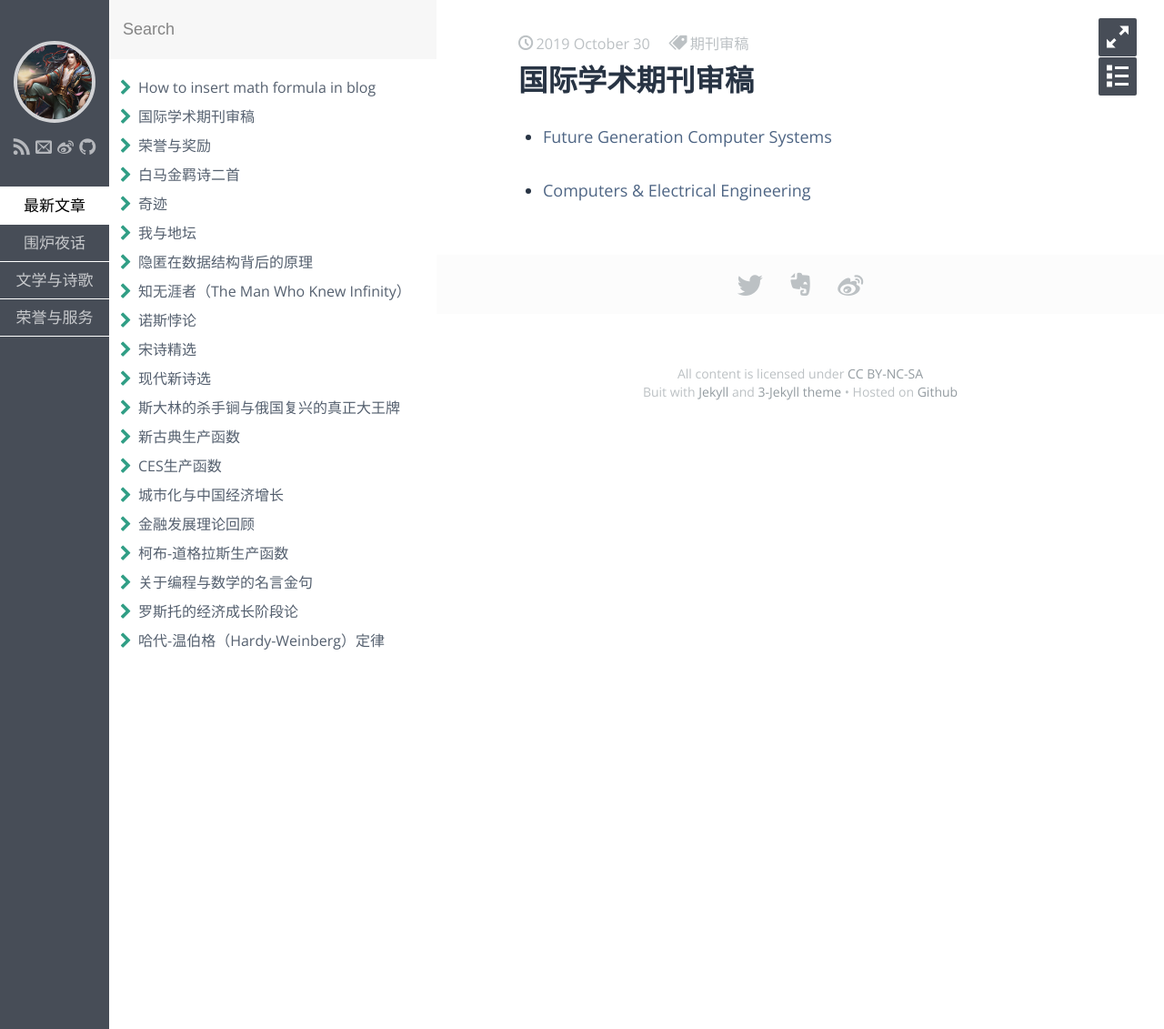
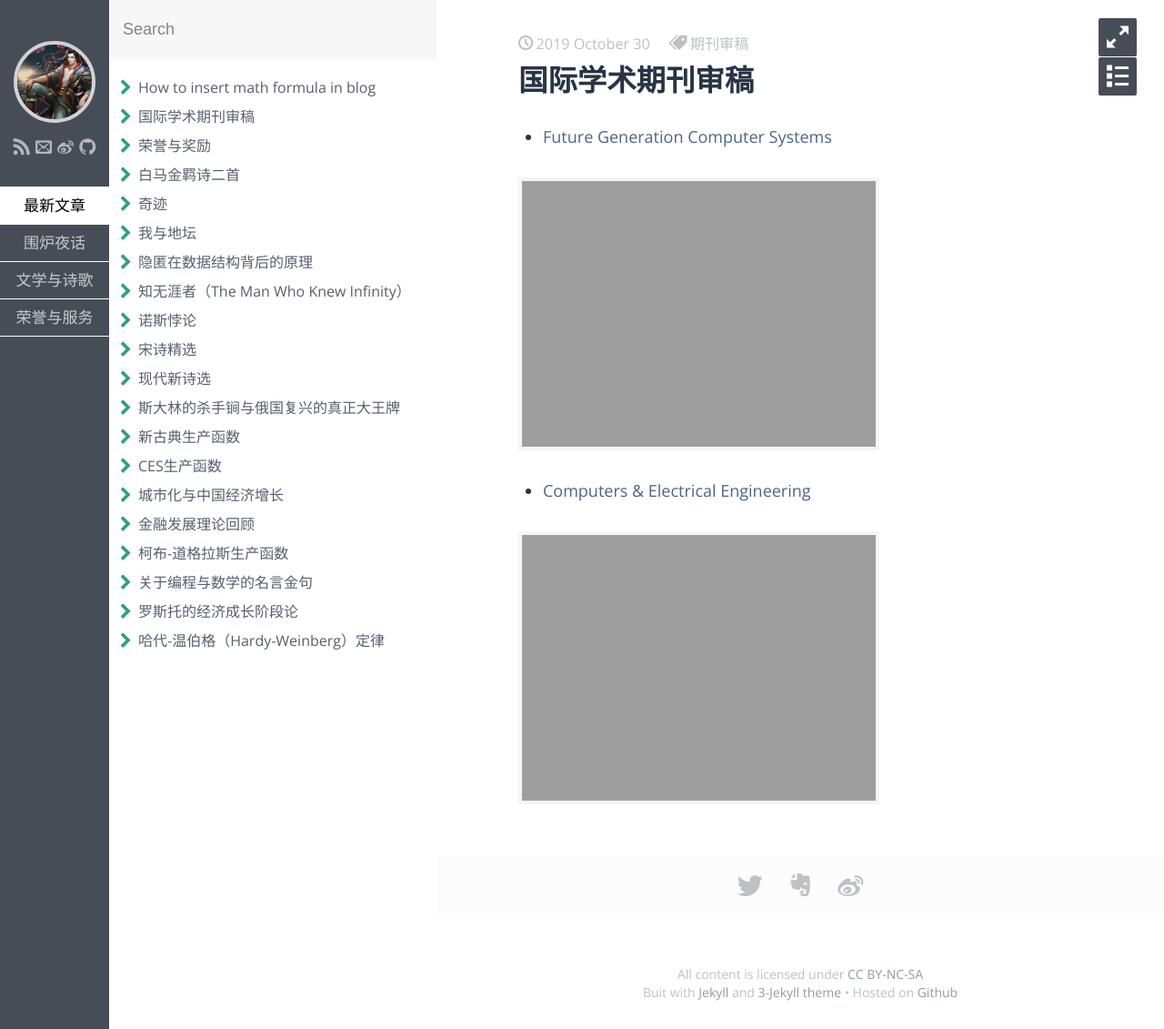
Before and after one commit to fzuo/baimafujinji, a Jekyll site: the page built from _posts/awards/2019-10-30-journal-reviewer.md, in a window 1280 px wide. Shown: the whole page at 91% size. Built offline with Jekyll 4.4.1, drawn with Linux system fonts in a browser that asks for light colours; some web fonts are replaced.

Commit message:
Update 2019-10-30-journal-reviewer.md

```diff
--- a/_posts/awards/2019-10-30-journal-reviewer.md
+++ b/_posts/awards/2019-10-30-journal-reviewer.md
@@ -8,5 +8,8 @@ keywords: Journal,Reviewer
 
 - [Future Generation Computer Systems](https://www.sciencedirect.com/journal/future-generation-computer-systems)
 
+<img align="center" src="https://fzuo.github.io/assets/img/cv_imgs/fgcs.jpg" height="300">
 
 - [Computers & Electrical Engineering](https://www.journals.elsevier.com/computers-and-electrical-engineering)
+
+<img align="center" src="https://fzuo.github.io/assets/img/cv_imgs/csee.jpg" height="300">
```
